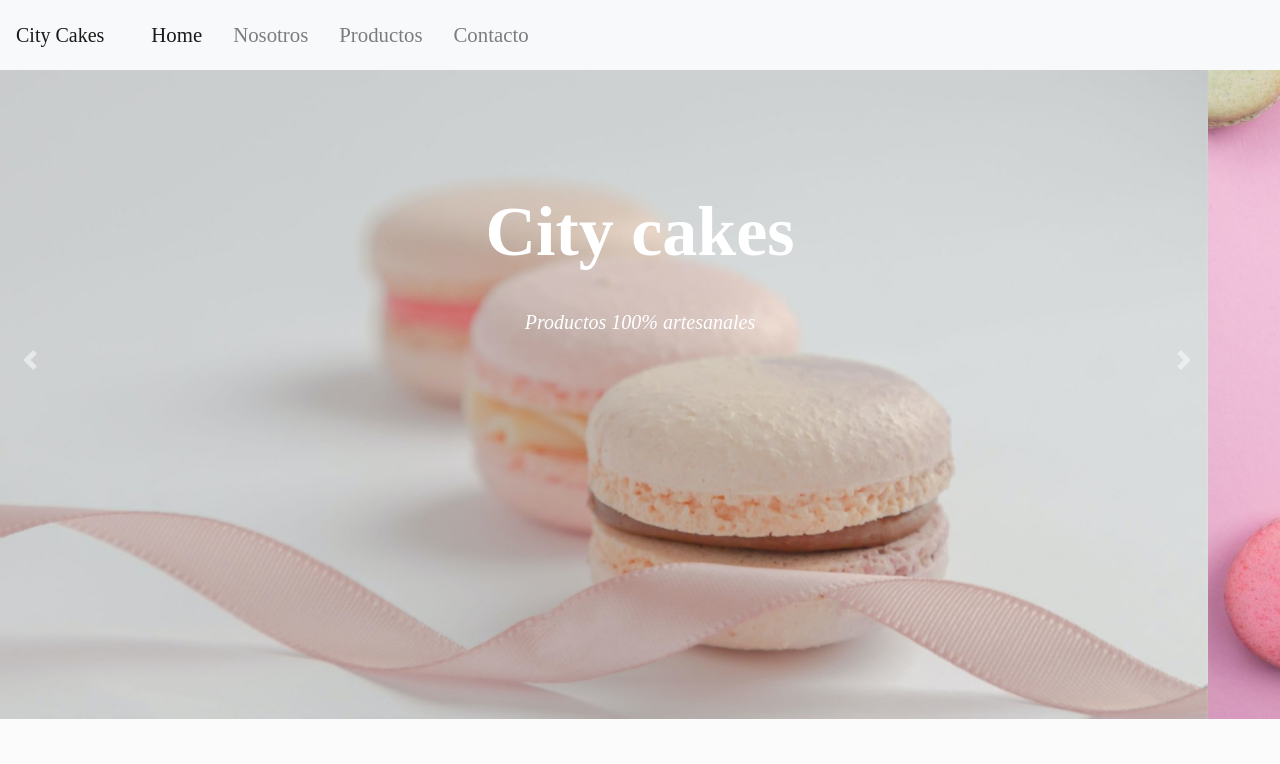
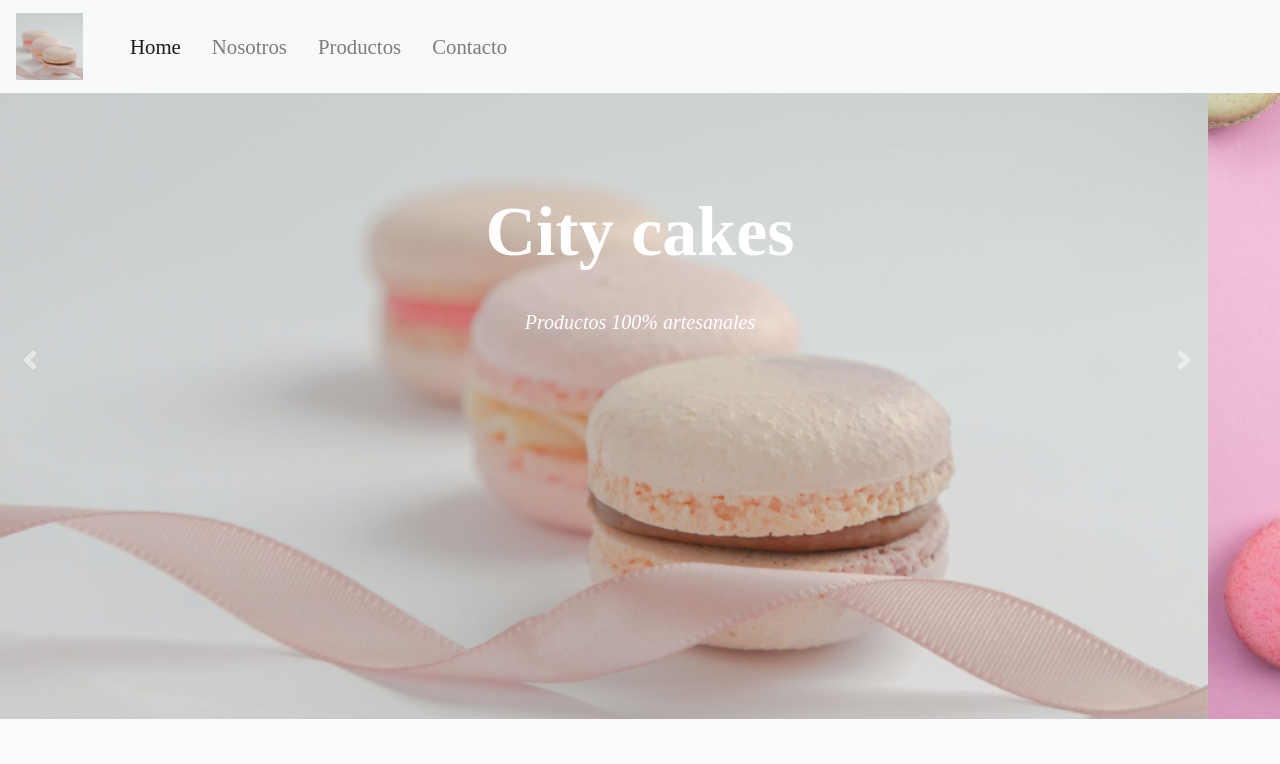
Before and after one commit to mvieraamado/javascript18040-city-cakes, a plain HTML site: page index.html in a window 1280 px wide. Shown: the top 764 px of the page. Drawn offline with Linux system fonts and the light colour scheme; a web font is replaced by a local one.

Commit message:
new image

```diff
--- a/index.html
+++ b/index.html
@@ -27,7 +27,7 @@
     <body>
         <header id="home">
             <nav class="navbar navbar-expand-lg fixed-top navbar-light bg-light container-fluid">
-                <a class="navbar-brand mr-4" href="index.html">City Cakes</a>
+                <a class="navbar-brand mr-4" href="index.html"><img src="img/logo.png" alt="logo"></a>
                 <button class="navbar-toggler" type="button" data-toggle="collapse" data-target="#navbarTogglerDemo02" aria-controls="navbarTogglerDemo02" aria-expanded="false" aria-label="Toggle navigation">
                     <span class="navbar-toggler-icon"></span>
                 </button>
```
